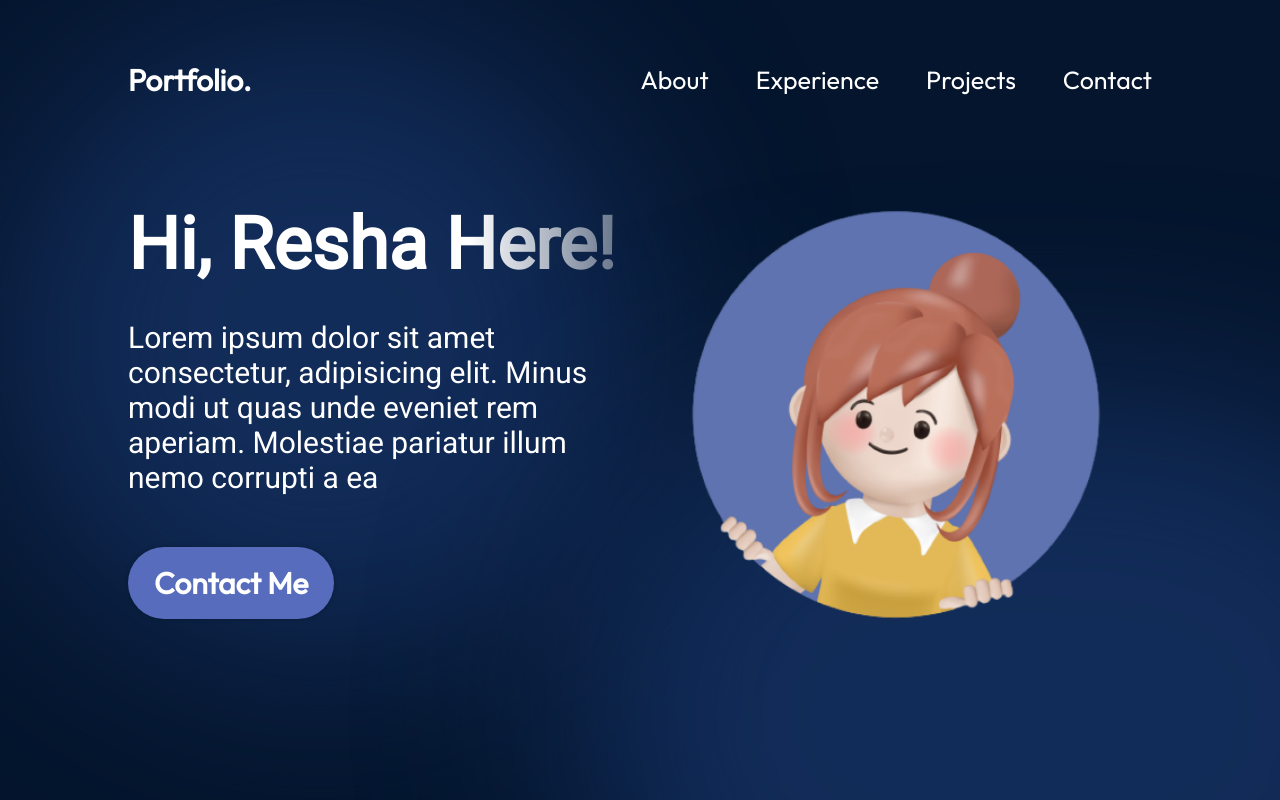
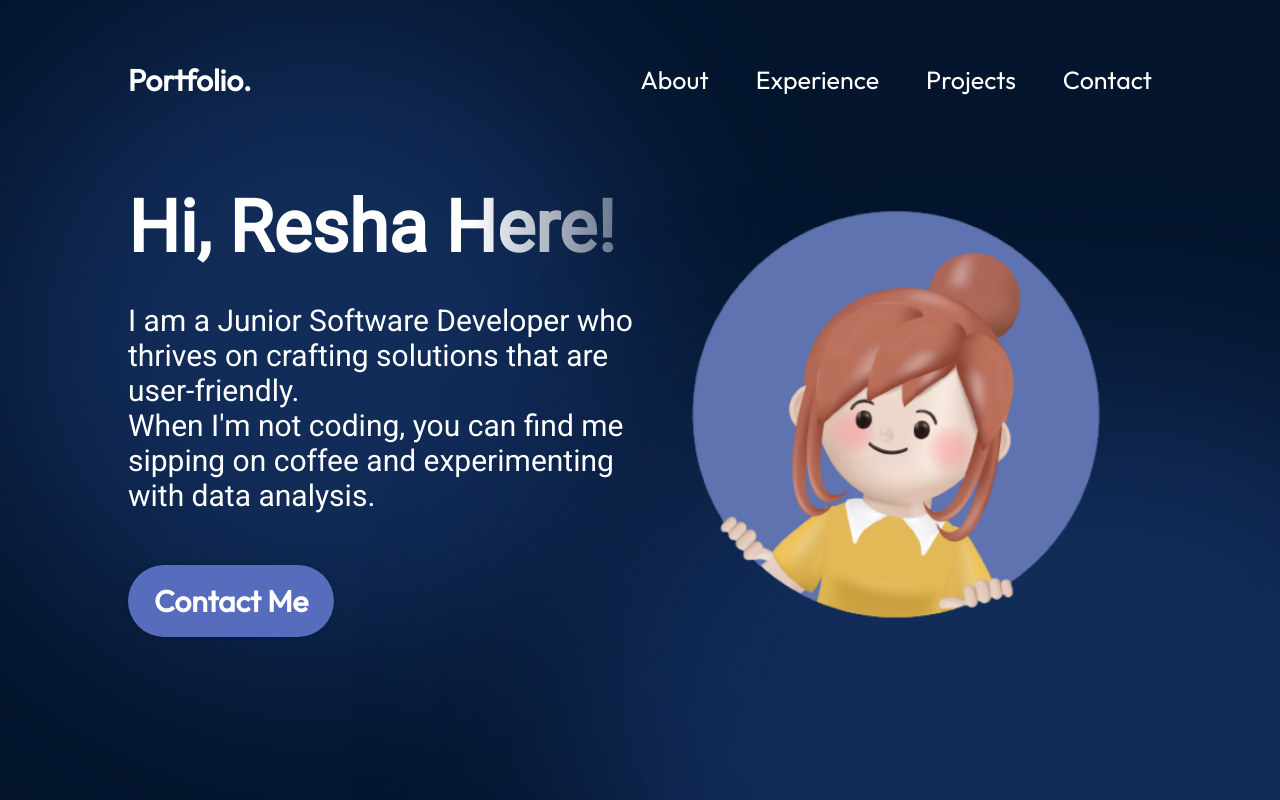
Before and after one commit to re-sha/portfolio, a React (Vite) app in the folder react-portfolio/: page / in a window 1280 px wide. Shown: the top 800 px of the page. Built offline with nearby package versions, Linux system fonts and the light colour scheme.

Commit message:
Add my description in hero section

```diff
--- a/react-portfolio/src/components/Hero/Hero.jsx
+++ b/react-portfolio/src/components/Hero/Hero.jsx
@@ -8,7 +8,7 @@ export const Hero = () => {
         <div className={styles.content}>
             <h1 className={styles.title}>Hi, Resha Here!</h1>
             <p className={styles.description}>
-                Lorem ipsum dolor sit amet consectetur, adipisicing elit. Minus modi ut quas unde eveniet rem aperiam. Molestiae pariatur illum nemo corrupti a ea
+              I am a Junior Software Developer who thrives on crafting solutions that are user-friendly.<br></br>When I'm not coding, you can find me sipping on coffee and experimenting with data analysis.
             </p>
             <a href = "mailto:email@email.com" className={styles.contactBtn}>
                 Contact Me
```
